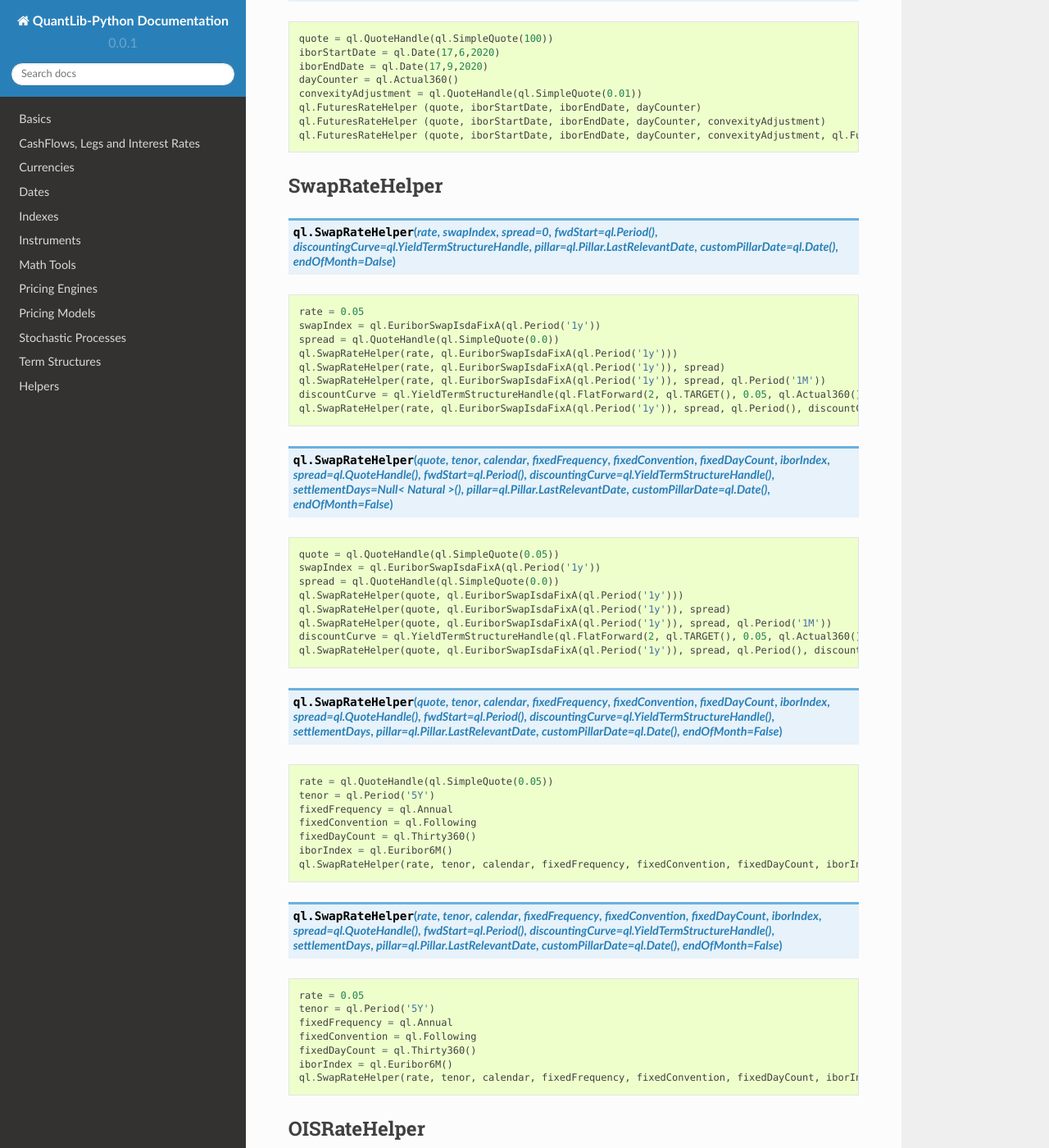
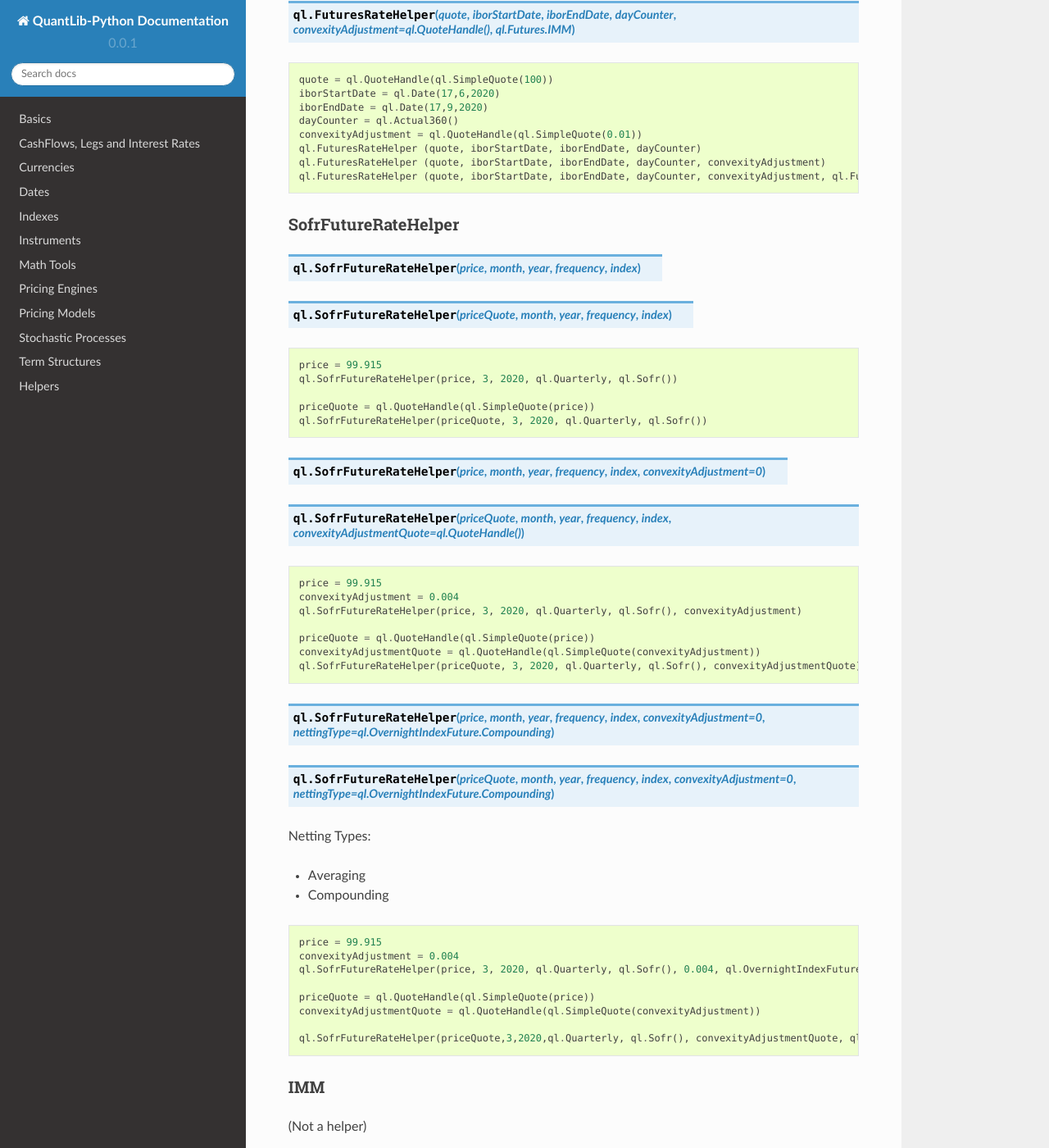
Before and after one commit to nhaga/QuantLib-Python-Docs, a Sphinx documentation site: the page built from docs/helpers/rates.rst, in a window 1280 px wide and 1400 px high, scrolled down 4294 px. Shown: the whole window at 82% size. Built offline with Sphinx 7.4.7 and the Read the Docs theme 2.0.0, drawn with Linux system fonts in a browser that asks for light colours; formulas are drawn with MathJax 3; some of the changed text lies outside the part shown.

Commit message:
added SofrFutureRateHelper and IMM

```diff
--- a/docs/helpers/rates.rst
+++ b/docs/helpers/rates.rst
@@ -237,6 +240,137 @@ FuturesRateHelper
   ql.FuturesRateHelper (quote, iborStartDate, iborEndDate, dayCounter, convexityAdjustment)
   ql.FuturesRateHelper (quote, iborStartDate, iborEndDate, dayCounter, convexityAdjustment, ql.Futures.IMM)
 
+
+SofrFutureRateHelper
+--------------------
+
+.. function:: ql.SofrFutureRateHelper(price, month, year, frequency, index)
+
+.. function:: ql.SofrFutureRateHelper(priceQuote, month, year, frequency, index)
+
+.. code-block:: python
+
+  price = 99.915
+  ql.SofrFutureRateHelper(price, 3, 2020, ql.Quarterly, ql.Sofr())
+
+  priceQuote = ql.QuoteHandle(ql.SimpleQuote(price))
+  ql.SofrFutureRateHelper(priceQuote, 3, 2020, ql.Quarterly, ql.Sofr())
+
+.. function:: ql.SofrFutureRateHelper(price, month, year, frequency, index, convexityAdjustment=0)
+
+.. function:: ql.SofrFutureRateHelper(priceQuote, month, year, frequency, index, convexityAdjustmentQuote=ql.QuoteHandle())
+
+.. code-block:: python
+
+  price = 99.915
+  convexityAdjustment = 0.004
+  ql.SofrFutureRateHelper(price, 3, 2020, ql.Quarterly, ql.Sofr(), convexityAdjustment)
+
+  priceQuote = ql.QuoteHandle(ql.SimpleQuote(price))
+  convexityAdjustmentQuote = ql.QuoteHandle(ql.SimpleQuote(convexityAdjustment))
+  ql.SofrFutureRateHelper(priceQuote, 3, 2020, ql.Quarterly, ql.Sofr(), convexityAdjustmentQuote)
+
+
+.. function:: ql.SofrFutureRateHelper(price, month, year, frequency, index, convexityAdjustment=0, nettingType=ql.OvernightIndexFuture.Compounding)
+
+.. function:: ql.SofrFutureRateHelper(priceQuote, month, year, frequency, index, convexityAdjustment=0, nettingType=ql.OvernightIndexFuture.Compounding)
+
+Netting Types:
+
+- Averaging
+- Compounding
+
+.. code-block:: python
+
+  price = 99.915
+  convexityAdjustment = 0.004
+  ql.SofrFutureRateHelper(price, 3, 2020, ql.Quarterly, ql.Sofr(), 0.004, ql.OvernightIndexFuture.Averaging)
+
+  priceQuote = ql.QuoteHandle(ql.SimpleQuote(price))
+  convexityAdjustmentQuote = ql.QuoteHandle(ql.SimpleQuote(convexityAdjustment))
+
+  ql.SofrFutureRateHelper(priceQuote,3,2020,ql.Quarterly, ql.Sofr(), convexityAdjustmentQuote, ql.OvernightIndexFuture.Compounding)
+
+
+IMM
+---
+
+(Not a helper)
+
+.. function:: ql.IMM.date(codeString, date=ql.Date())`
+
+.. code-block:: python
+
+  ql.IMM.date('M0')
+  ql.IMM.date('M0', ql.Date(20,6,2020))
+
+.. function:: ql.IMM.code(immDate)
+
+.. code-block:: python
+
+  immDate = ql.Date(16,12,2020)
+  ql.IMM.code(immDate)
+
+.. function:: ql.IMM.isIMMcode(codeString, mainCycle=True)
+
+.. code-block:: python
+
+  ql.IMM.isIMMcode('M0')
+  ql.IMM.isIMMcode('H0', True)
+
+.. function:: ql.IMM.isIMMdate(date, mainCycle=True)
+
+.. code-block:: python
+
+  dt = ql.Date(15,1,2020)
+  ql.IMM.isIMMdate(dt, True)
+
+.. code-block:: python
+
+  dates = ql.MakeSchedule(ql.Date(16,3,2020), ql.Date(16,12,2020), ql.Period('1M'))
+  list(map(ql.IMM.isIMMdate, dates))
+
+.. function:: ql.IMM.nextCode()
+
+.. function:: ql.IMM.nextCode(date)
+
+.. function:: ql.IMM.nextCode(date, mainCycle=True)
+
+.. function:: ql.IMM.nextCode(codeString)
+
+.. function:: ql.IMM.nextCode(codeString, mainCycle=True)
+
+.. function:: ql.IMM.nextCode(codeString, mainCycle=True, refDate)
+
+.. code-block:: python
+
+  ql.IMM.nextCode()
+  ql.IMM.nextCode(ql.Date(7,5,2020))
+  ql.IMM.nextCode(ql.Date(7,5,2020), False)
+  ql.IMM.nextCode('K0')
+  ql.IMM.nextCode('K0', False)
+  ql.IMM.nextCode('M9', False, ql.Date(16,8,2019))
+
+.. function:: ql.IMM.nextDate()
+
+.. function:: ql.IMM.nextDate(date)
+
+.. function:: ql.IMM.nextDate(date, mainCycle=True)
+
+.. function:: ql.IMM.nextDate(codeString)
+
+.. function:: ql.IMM.nextDate(codeString, mainCycle=True)
+
+.. function:: ql.IMM.nextDate(codeString, mainCycle=True, refDate)
+
+.. code-block:: python
+
+  ql.IMM.nextDate()
+  ql.IMM.nextDate(ql.Date(7,5,2020))
+  ql.IMM.nextDate(ql.Date(7,5,2020), False)
+  ql.IMM.nextDate('K0')
+  ql.IMM.nextDate('K0', False)
+  ql.IMM.nextDate('M9', False, ql.Date(16,8,2019))
 
 SwapRateHelper
 **************
```
Also changed, not shown: other parts of docs/helpers/rates.rst (+4 -1 lines).
